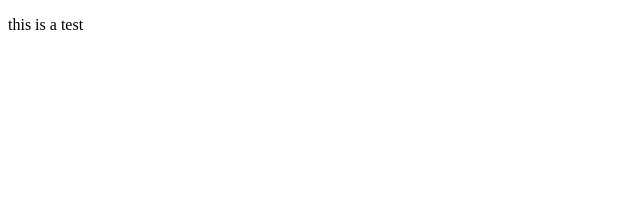
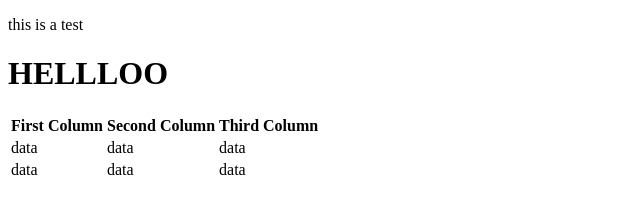
Before and after one commit to yangben000/ghaskdj, a plain HTML site: page index.html in a window 1280 px wide. Shown: the whole page, without its empty margins (0-640 px from the left). Drawn offline with Linux system fonts and the light colour scheme.

Commit message:
Update index.html

```diff
--- a/index.html
+++ b/index.html
@@ -5,5 +5,23 @@
   </head>
   <body>
     <p>this is a test</p>
+    <table>
+      <tr>
+        <th>First Column</th>
+        <th>Second Column</th>
+        <th>Third Column</th>
+      </tr>
+      <tr>
+        <td>data</td>
+        <td>data</td>
+        <td>data</td>
+      </tr>
+      <tr>
+        <td>data</td>
+        <td>data</td>
+        <td>data</td>
+      </tr>
+      <h1>HELLLOO</h1>
+    </table>
   </body>
 </html>
```
